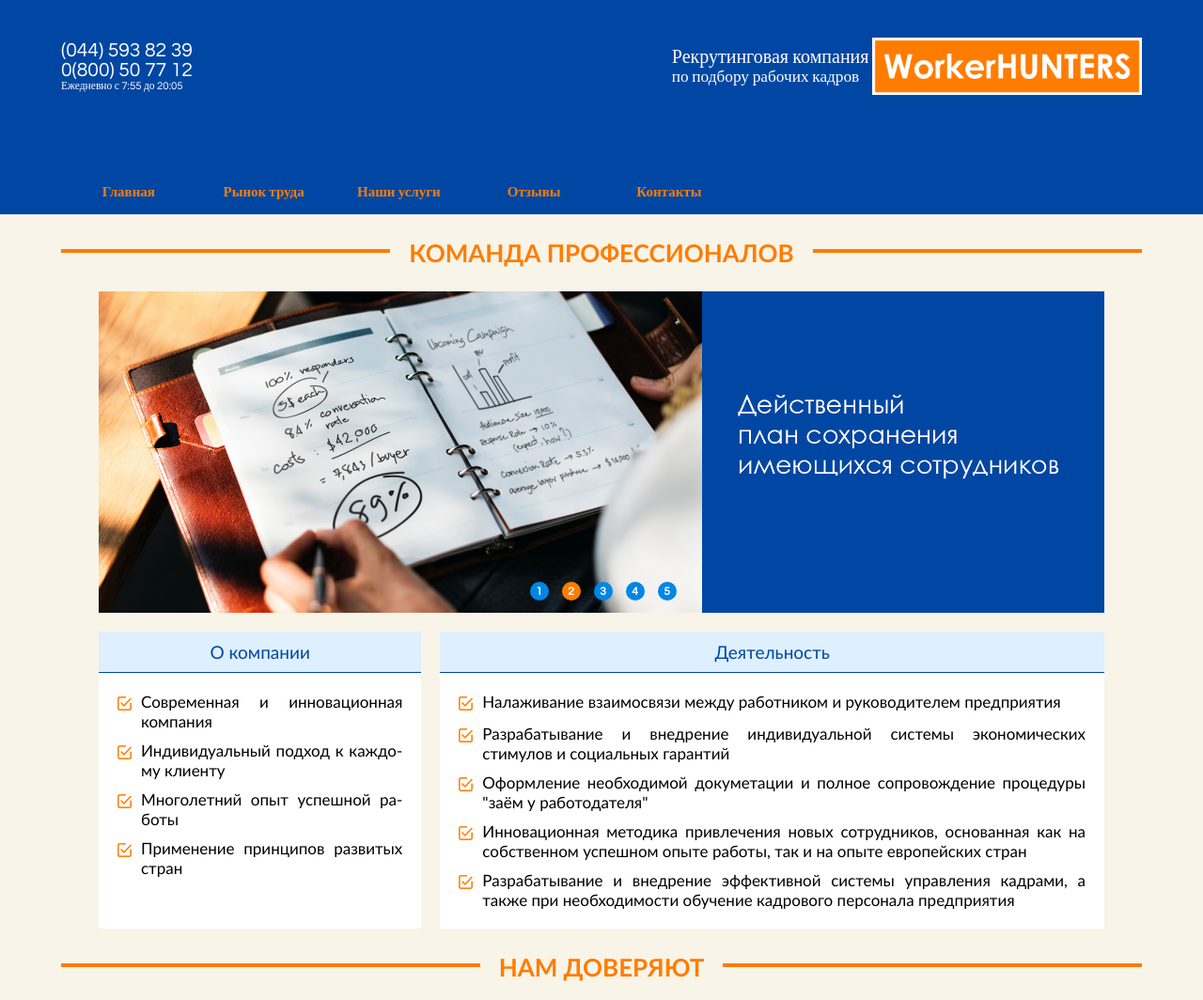
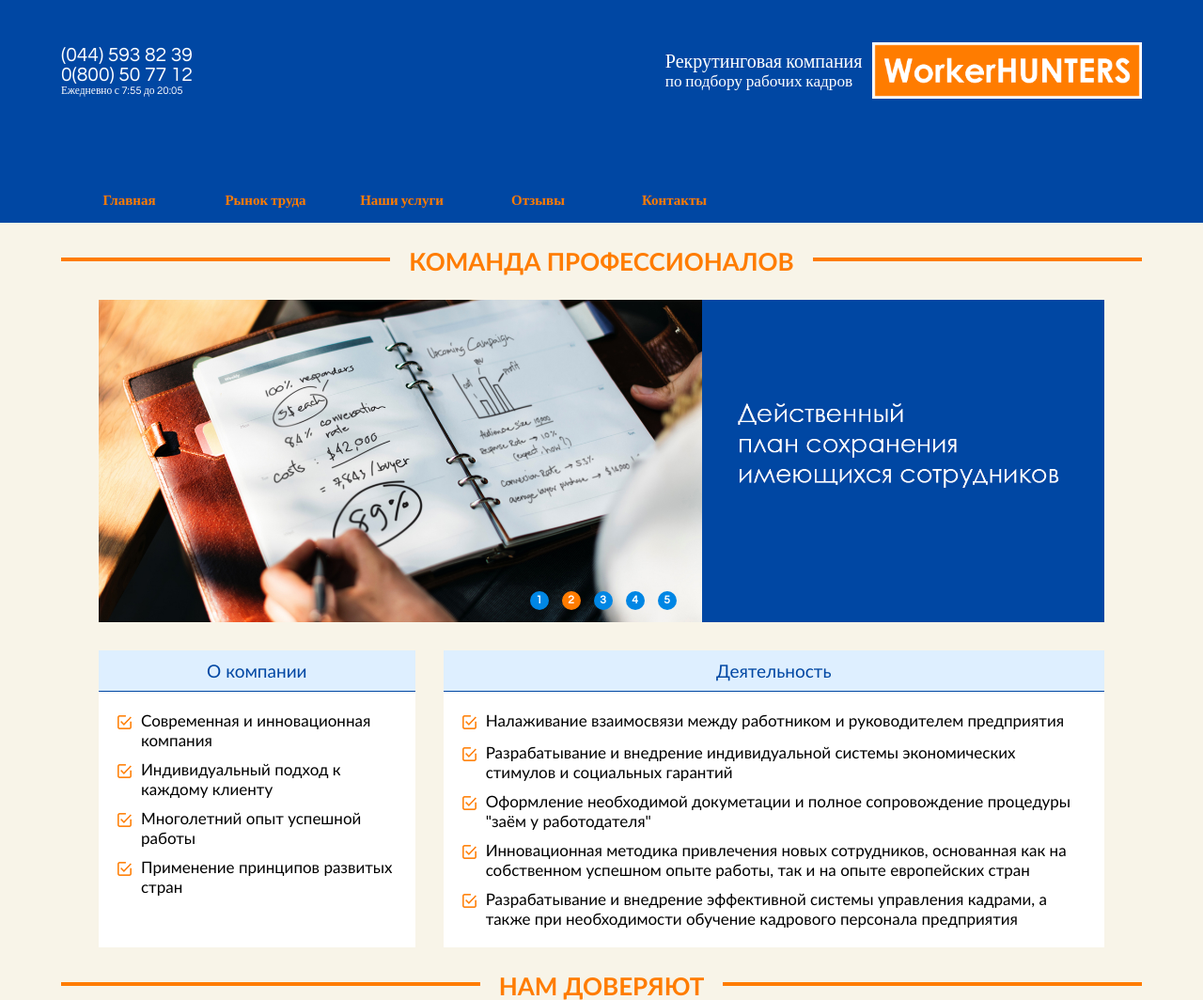
Before and after one commit to AnnaVinnyk/FinalProject, a plain HTML site: page index.html in a window 1280 px wide. Shown: the top 1064 px of the page at 94% size. Drawn offline with Linux system fonts and the light colour scheme.

Commit message:
Add files via upload

```diff
--- a/Content.css
+++ b/Content.css
@@ -60,7 +60,7 @@
     margin-right: 40px;
     /*padding-bottom: 25px;*/
     display: grid;
-    grid-gap: 20px;
+    grid-gap: 30px;
 }
 
 .presentation > div:nth-child(1) {grid-area: about;}
@@ -206,7 +206,7 @@
     padding-top: 5px;
 }
 
-.presentation-content div{text-align: justify;}
+.presentation-content div{text-align: left;}
 
 .karusel {
     /*display: grid;
@@ -321,7 +321,7 @@
 
 .trusty > .navy-text {
     padding-top: 30px;
-    padding-bottom: 30px;
+    padding-bottom: 10px;
     font-size: 15px;
     width: 235px;
     height: 17px;
@@ -370,7 +370,7 @@
 
 .button.reviews {
     width: 200px;
-    margin-top: 20px;
+    margin-top: 30px;
     justify-self: center;
 }
 
--- a/FinalProject.js
+++ b/FinalProject.js
@@ -7,6 +7,6 @@ titleElem.onclick = function () {
     if (window.innerWidth <= 700) {
         subMenuElem.classList.toggle('open');
         menuElem.classList.toggle('open');
-        flag = 0;
+        //flag = 0;
     }
 }
--- a/Header.css
+++ b/Header.css
@@ -7,27 +7,14 @@
     justify-self: center;
     align-self: center;
     display: grid;
-    padding-top: 0;
-    padding-bottom: 0;
+    padding-top: 45px;
+    padding-bottom: 85px;
     margin: 0;
     grid-template-columns: minmax(160px, 1fr) minmax(260px, 2fr) minmax(230px, 1fr);
     -webkit-grid-template-columns: minmax(160px, 1fr) minmax(260px, 2fr) minmax(230px, 1fr);
     -moz-grid-template-columns: minmax(160px, 1fr) minmax(260px, 2fr) minmax(230px, 1fr);
     -o-grid-template-columns: minmax(160px, 1fr) minmax(260px, 2fr) minmax(230px, 1fr);
     -ms-grid-template-columns: minmax(160px, 1fr) minmax(260px, 2fr) minmax(230px, 1fr);
-    grid-template-rows: 2fr 3fr 4fr;
-    -webkit-grid-template-rows: 2fr 3fr 4fr;
-    -moz-grid-template-rows: 2fr 3fr 4fr;
-    -o-grid-template-rows: 2fr 3fr 4fr;
-    -ms-grid-template-rows: 2fr 3fr 4fr;
-}
-
-.header > div:nth-child(1) {
-    grid-column: 1 / -1;
-    -webkit-grid-column: 1 / -1;
-    -moz-grid-column: 1 / -1;
-    -o-grid-column: 1 / -1;
-    -ms-grid-column: 1 / -1;
 }
 
 .phone {
@@ -48,7 +35,7 @@
     font-weight: normal;
     justify-self: end;
     align-self: center;
-    padding-right: 3px;
+    padding-right: 10px;
 }
 
 .first {
@@ -60,6 +47,8 @@
 }
 
 .logo {
+    display: grid;
+    justify-items: center;
     padding: 0;
     margin: 0;
 }
--- a/Media.css
+++ b/Media.css
@@ -1,16 +1,7 @@
 /*медиа-запросы для header и menu в переломных точках*/
 @media (max-width: 1200px) {
-    /*body > div:nth-child(2){grid-area: mainhead;}
-    body > div:nth-child(5){grid-area: mainmenu;}
-    body > div:nth-child(8){grid-area: maincontent;}
-    body > div:nth-child(11){grid-area: mainfooter;}*/
     body {
         grid-template-columns: 25px minmax(200px, 1fr) 25px;
-        /*grid-template-areas:
-            "mainhead"
-            "mainmenu"
-            "maincontent"
-            "mainfooter"*/
     }
 }
 @media (max-width: 1050px) {
@@ -41,19 +32,21 @@
     .logo img, .first-img {
         width: 300px;
     }
-    .header > div:nth-child(2) {
+    .header > div:nth-child(1) {
         grid-area: telephone;
         justify-self: center;
     }
-    .header > div:nth-child(3) {
+    .header > div:nth-child(2) {
         grid-area: fullname;
         justify-self: center;
     }
-    .header > div:nth-child(4) {
+    .header > div:nth-child(3) {
         grid-area: logotype;
         justify-self: center;
     }
     .header {
+        padding-top: 10px;
+        padding-bottom: 10px;
         display: grid;
         grid-template-columns: 1fr;
         grid-template-rows: 1fr 1fr 1fr;
--- a/Menu.css
+++ b/Menu.css
@@ -7,11 +7,12 @@
 }
 .menu {
     display: grid;
-    grid-template-columns: repeat(8, minmax(130px, 2fr));
-    -webkit-grid-template-columns: repeat(8, minmax(130px, 2fr));
-    -moz-grid-template-columns: repeat(8, minmax(130px, 2fr));
-    -o-grid-template-columns: repeat(8, minmax(130px, 2fr));
-    -ms-grid-template-columns: repeat(8, minmax(130px, 2fr));
+    grid-template-columns: repeat(5, minmax(125px, 145px));
+    -webkit-grid-template-columns: repeat(5, minmax(125px, 145px));
+    -moz-grid-template-columns: repeat(5, minmax(125px, 145px));
+    -o-grid-template-columns: repeat(5, minmax(125px, 145px));
+    -ms-grid-template-columns: repeat(5, minmax(125px, 145px));
+    align-items: flex-start;
 }
 
 .menu-item {
--- a/index.html
+++ b/index.html
@@ -26,14 +26,12 @@
 <body>
     <!--ШАПКА САЙТА-->
     <div class="navy-fon"></div>
-    <div class="header navy-fon">
-        <div></div>
+    <header class="header navy-fon">
         <div class="header-item phone">
             <div class="number">(044) 593 82 39</div>
             <div class="number">0(800) 50 77 12</div>
             <div class="time">Ежедневно с 7:55 до 20:05</div>
         </div>
-        <!--<div></div>-->
         <div class="header-item name">
             <div class="first">Рекрутинговая компания</div>
             <div class="second">по подбору рабочих кадров</div>
@@ -43,11 +41,12 @@
                 <a href="index.html"><img src="WorkerHUNTERS_reverse.png" alt="Логотип компании" class="second-img"></a>
             </div>
         </div>
-    </div>
+    </header>
     <div class="navy-fon"></div>
     <!--МЕНЮ САЙТА-->
     <div class="orange-on-navy"></div>
     <div class="orange-on-navy">
+        <nav>
             <ul class="menu menu-font orange-on-navy">
                 <li class="menu-item cursor">Главная</li>
                 <li class="menu-item cursor">Рынок труда</li>
@@ -63,6 +62,7 @@
                 <li class="menu-item cursor">Отзывы</li>
                 <li class="menu-item cursor">Контакты</li>
             </ul>
+        </nav>
     </div>
     <div class="orange-on-navy"></div>
     <!--СОДЕРЖИМОЕ СТРАНИЦЫ-->
@@ -85,22 +85,23 @@
                         <div class="presentation-block">
                             <div class="presentation-content">
                                 <div><img src="markers/marker-.png" alt="Маркер"></div>
-                                <div>Совре&shy;мен&shy;ная и ин&shy;но&shy;ва&shy;ци&shy;он&shy;ная ком&shy;па&shy;ния
+                                <!--&shy;-->
+                                <div>Современная и инновационная компания
                                 </div>
                             </div>
                             <div class="presentation-content">
                                 <div><img src="markers/marker-.png" alt="Маркер"></div>
-                                <div>Инди&shy;ви&shy;ду&shy;аль&shy;ный под&shy;ход к каж&shy;до&shy;му
-                                    кли&shy;ен&shy;ту
+                                <div>Индивидуальный подход к каждому
+                                    клиенту
                                 </div>
                             </div>
                             <div class="presentation-content">
                                 <div><img src="markers/marker-.png" alt="Маркер"></div>
-                                <div>Много&shy;лет&shy;ний опыт успеш&shy;ной ра&shy;бо&shy;ты</div>
+                                <div>Многолетний опыт успешной работы</div>
                             </div>
                             <div class="presentation-content">
                                 <div><img src="markers/marker-.png" alt="Маркер"></div>
-                                <div>Приме&shy;не&shy;ние прин&shy;ци&shy;пов раз&shy;ви&shy;тых стран</div>
+                                <div>Применение принципов развитых стран</div>
                             </div>
                         </div>
                     </div>
@@ -266,7 +267,7 @@
         </div>
         <!--кнопка-->
         <div class="blocks but content-font grid-for-content-blocks">
-            <div class="button reviews">Больше отзывов</div>
+            <div class="button reviews" onclick="ClientsSay()">Больше отзывов</div>
         </div>
         <!--рекомендуем к просмотру-->
         <div class="subject orange-text">
@@ -365,7 +366,7 @@
     <div></div>
     <!--ПОДВАЛ САЙТА-->
     <div class="footer navy-fon"></div>
-    <div class="footer navy-fon">
+    <footer class="footer navy-fon">
         <div class="footer-menu">
             <div>
                 <div class="orange-text headline">КОНТАКТЫ</div>
@@ -406,7 +407,7 @@
         <div>© WorkerHunters, 2000-2020</div>
         <div>За использование материалов без согласия WorkerHunters уголовная ответственность не предусмотрена.
         </div>
-    </div>
+    </footer>
     <div class="footer navy-fon"></div>
     <script>
 
--- a/reviews.js
+++ b/reviews.js
@@ -73,9 +73,11 @@ for (let i = 0; i < n; i++) {
 let Photos = ['clients/client-001.jpg', 'clients/client-002.jpg', 'clients/client-003.jpg', 'clients/client-004.jpg', 'clients/client-005.jpg', 'clients/client-006.jpg', 'clients/client-007.jpg', 'clients/client-008.jpg'],
     Logos = ['logos/logo-001.jpg', 'logos/logo-002.jpg', 'logos/logo-003.jpg', 'logos/logo-004.jpg', 'logos/logo-005.jpg', 'logos/logo-006.jpg', 'logos/logo-007.jpg', 'logos/logo-008.jpg'],
     Names = ['Брэд Питт', 'Леонардо Ди Каприо', 'Бенедикт Камбербэтч', 'Роберт Джон Дауни', 'Крис Хемсворт', 'Том Круз', 'Дэниел Роутон Крейг', 'Кристофер Майкл Прэтт'],
-    Caption01 = ['FERREXPO', 'МЕТІНВЕСТ', 'ДТЭК', 'ЧАО "Запорожтрансформатор"', 'ПРАО "Донецксталь"', 'АО "МОТОР СИЧ"', 'ЮГОК', 'Лемтранс'],
+    Caption01 = ['FERREXPO', 'МЕТІНВЕСТ', 'ДТЭК', 'ЧАО "Запорожтрансформатор"', 'ПРАО "Донецксталь"', 'ЮГОК', 'АО "МОТОР СИЧ"', 'Лемтранс'],
     Caption02 = ['Recruitment Manager', 'Recruitment/HR Manager', 'HR Specialist', 'Региональный директор', 'HR Specialist', 'Recruitment Manager', 'Recruitment/HR Manager', 'Региональный директор'],
-    Says = 'Lorem ipsum dolor sit, amet consectetur adipisicing elit. A, ad veniam officiisillum nostrum pariatur voluptatibus eveniet corrupti aperiam! Expedita nostrum earum quae voluptate temporibus distinctio totam unde neque soluta.';
+    Says = 'Lorem ipsum dolor sit, amet consectetur adipisicing elit. A, ad veniam officiisillum nostrum pariatur voluptatibus eveniet corrupti aperiam! Expedita nostrum earum quae voluptate temporibus distinctio totam unde neque soluta.',
+    flag = 0;
+function ClientsSay() {
     for (let i = 0; i < 8; i++) {
         //создаёт пустой блок-карточку с отзывом клиента
         let div0 = document.createElement('div');
@@ -128,6 +130,9 @@ for (let i = 0; i < 8; i++) {
         img2.setAttribute('class', "logos");
         div7.appendChild(img2);
     }
+}
+
+ClientsSay();
 //alert('Есть карточки!');
 
 //alert('...Появились фотографии!');
```
Lines whose indentation alone changed are shown as unchanged.
